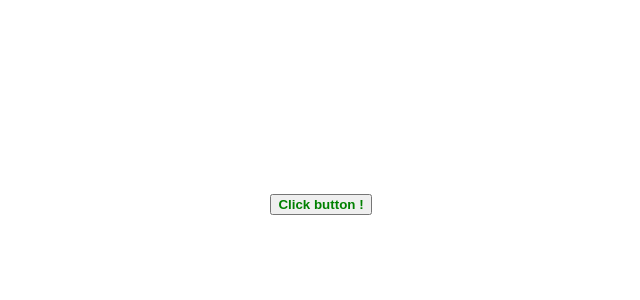
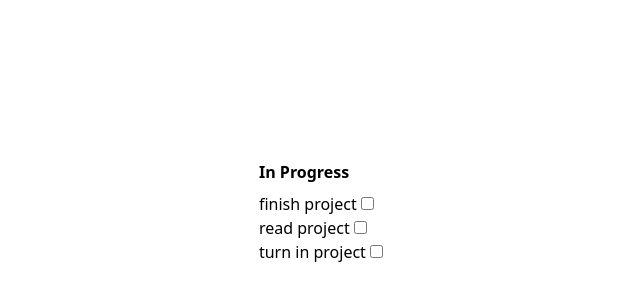
Before and after one commit to EstherTHHS/vue-basic, a plain HTML site: page index.html in a window 1280 px wide. Shown: the part 204-504 px from the top of the page, without its empty margins (319-959 px from the left). Drawn offline with nearby package versions, Linux system fonts and the light colour scheme.

Commit message:
list conditions

```diff
--- a/index.html
+++ b/index.html
@@ -1,49 +1,65 @@
 <!DOCTYPE html>
-<html lang="en">
+<html lang="en" class="h-full">
   <head>
     <meta charset="UTF-8" />
     <meta name="viewport" content="width=device-width, initial-scale=1.0" />
     <title>Document</title>
     <script src="https://unpkg.com/vue@3/dist/vue.global.js"></script>
-
-    <style>
-      html,
-      body {
-        height: 100%;
-      }
-
-      body {
-        display: grid;
-        place-items: center;
-      }
-      .text-red {
-        color: red;
-      }
-      .text-green {
-        color: green;
-      }
-    </style>
+    <script src="https://cdn.tailwindcss.com"></script>
   </head>
-  <body>
+  <body class="h-full grid place-items-center">
     <div id="app">
-      <button :class="active ? 'text-red' : 'text-green'" @click="toggle">
-        <b> Click button !</b>
-      </button>
+      <section v-show=" inProgressAssignments.length" class="mt-8">
+        <h2 class="font-bold mb-2">In Progress</h2>
+        <ul>
+          <li
+            v-for="assignment in   inProgressAssignments"
+            :key="assignment.key"
+          >
+            <label>
+              {{ assignment.name }}
+              <input type="checkbox" v-model="assignment.complete"
+            /></label>
+          </li>
+        </ul>
+      </section>
+      <section v-show="completedAssignment.length" class="mt-8">
+        <h2 class="font-bold mb-2">Completed</h2>
+        <ul>
+          <li
+            v-for="assignment in assignments.filter(a=>a.complete)"
+            :key="assignment.key"
+          >
+            <label>
+              {{ assignment.name }}
+              <input type="checkbox" v-model="assignment.complete"
+            /></label>
+          </li>
+        </ul>
+      </section>
     </div>
     <script>
-      Vue.createApp({
+      let app = {
         data() {
           return {
-            active: false,
+            assignments: [
+              { name: "finish project", complete: false, id: 1 },
+              { name: "read project", complete: false, id: 2 },
+              { name: "turn in project", complete: false, id: 3 },
+            ],
           };
         },
+        computed: {
+          inProgressAssignments() {
+            return this.assignments.filter((a) => !a.complete);
+          },
 
-        methods: {
-          toggle() {
-            this.active = !this.active;
+          completedAssignment() {
+            return this.assignments.filter((a) => a.complete);
           },
         },
-      }).mount("#app");
+      };
+      Vue.createApp(app).mount("#app");
     </script>
   </body>
 </html>
```
